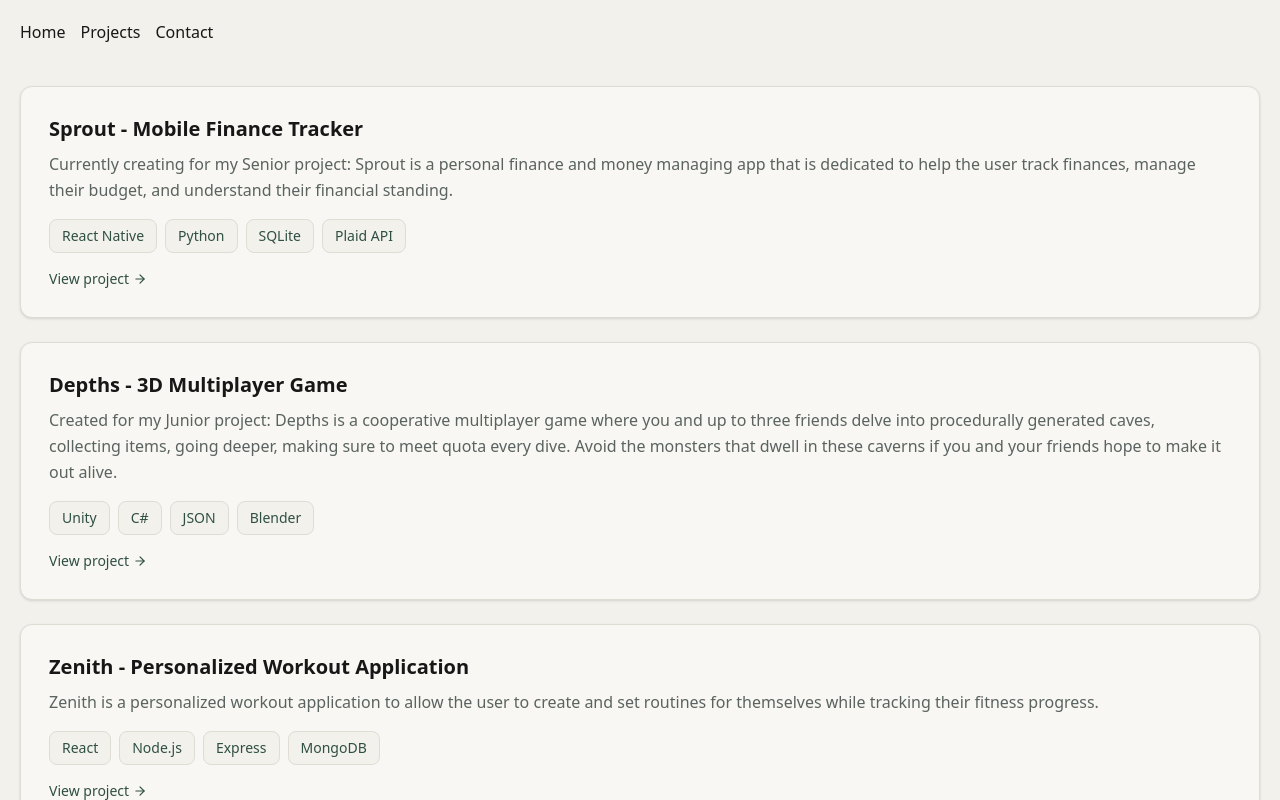
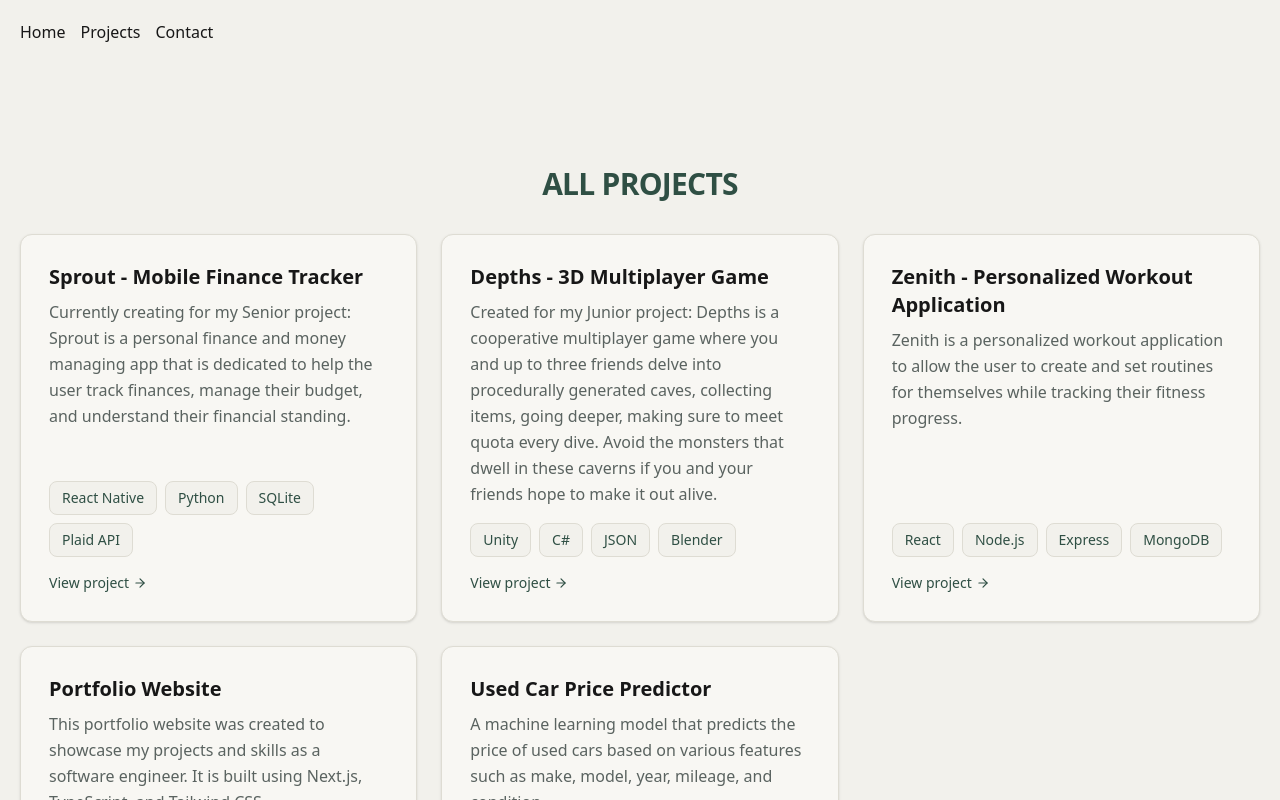
Before and after one commit to Kayyleb/portfolio, a Next.js app: page /Projects in a window 1280 px wide. Shown: the top 800 px of the page. Built offline with nearby package versions, Linux system fonts and the light colour scheme.

Commit message:
cleaning up some code

```diff
--- a/src/app/Projects/page.tsx
+++ b/src/app/Projects/page.tsx
@@ -3,8 +3,13 @@ import { projects } from "./projects";
 
 export default function Projects() {
   return (
-    <div className="grid gap-6">
+    <div className="mt-20">
 
+        <p className="text-2xl font-semibold tracking-tight text-forest text-center sm:text-3xl">
+            ALL PROJECTS
+        </p>
+
+        <div className="mt-8 grid grid-cols-1 gap-6 sm:grid-cols-3">
             {projects.map((project) => (
                 <ProjectCard
                 key={project.name}
@@ -14,7 +19,7 @@ export default function Projects() {
                 link={project.link}
                 />
             ))}
-
+        </div>
     </div>
   )
 }
```
Lines whose indentation alone changed are shown as unchanged.
